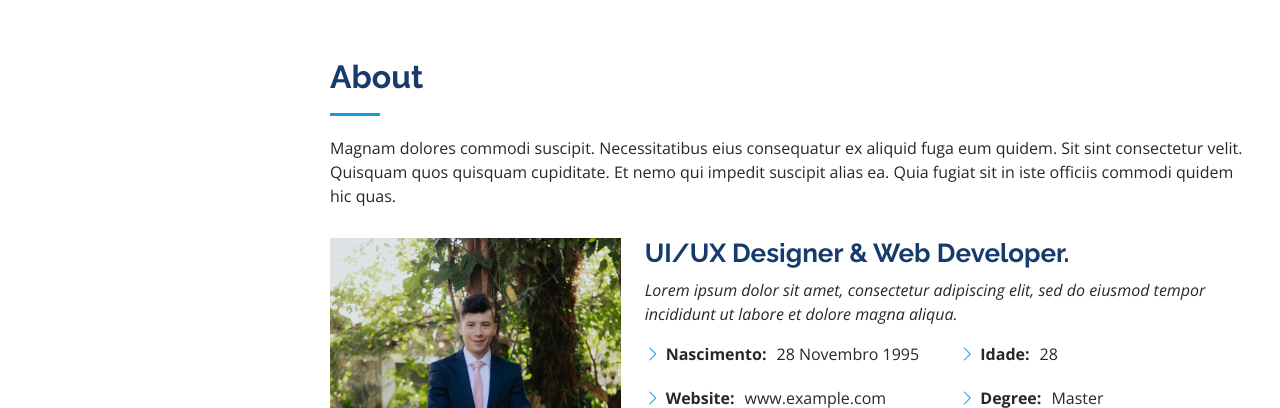
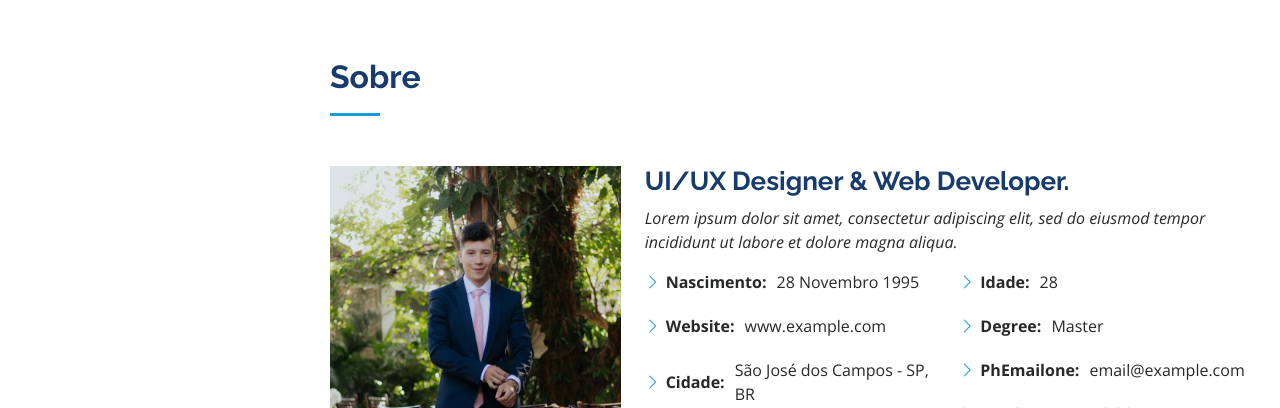
Before and after one commit to renanfrancosjc/portfolio, a plain HTML site: page index.html in a window 1280 px wide. Shown: the part 802-1210 px from the top of the page. Drawn offline with nearby package versions, Linux system fonts and the light colour scheme.

Commit message:
atualizcao da session sobre

```diff
--- a/index.html
+++ b/index.html
@@ -88,10 +88,7 @@
       <div class="container">
 
         <div class="section-title">
-          <h2>About</h2>
-          <p>Magnam dolores commodi suscipit. Necessitatibus eius consequatur ex aliquid fuga eum quidem. Sit sint
-            consectetur velit. Quisquam quos quisquam cupiditate. Et nemo qui impedit suscipit alias ea. Quia fugiat sit
-            in iste officiis commodi quidem hic quas.</p>
+          <h2>Sobre</h2>
         </div>
 
         <div class="row">
```
